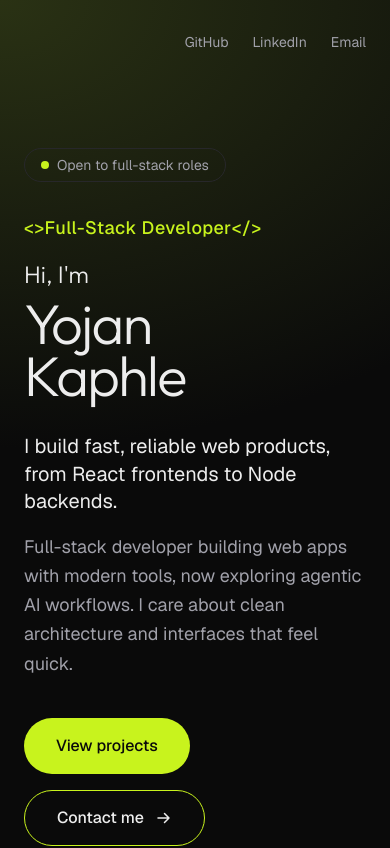
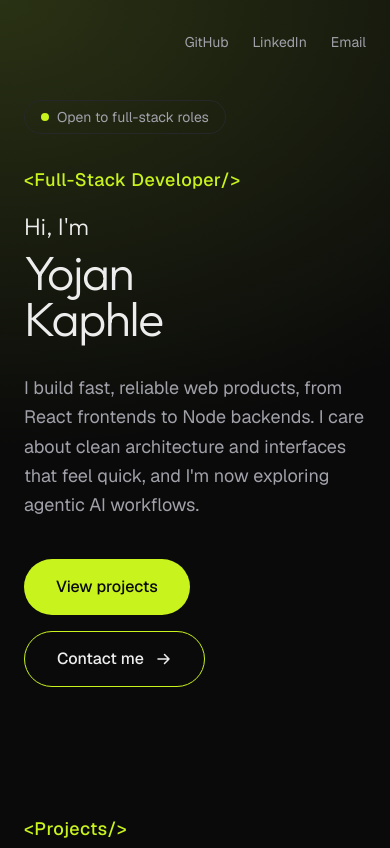
Before and after one commit to yozan21/portfolio, a Next.js app: page / in a window 390 px wide. Shown: the top 848 px of the page. Built offline with nearby package versions, Linux system fonts and the light colour scheme.

Commit message:
updated responsiveness of hero section

```diff
--- a/src/app/layout.tsx
+++ b/src/app/layout.tsx
@@ -24,18 +24,18 @@ const outfit = Outfit({
 export const metadata: Metadata = {
   metadataBase: new URL(site.url),
   title: site.name,
-  description: site.tagline,
+  description: site.description,
   openGraph: {
     type: "website",
     url: "/",
     siteName: site.name,
     title: site.name,
-    description: site.tagline,
+    description: site.description,
   },
   twitter: {
     card: "summary_large_image",
     title: site.name,
-    description: site.tagline,
+    description: site.description,
   },
 };
 
--- a/src/app/opengraph-image.tsx
+++ b/src/app/opengraph-image.tsx
@@ -1,9 +1,9 @@
-// Share preview image (LinkedIn, Slack, iMessage, X): name and tagline in the hero's layout, rendered at build time.
+// Share preview image (LinkedIn, Slack, iMessage, X): name and description in the hero's layout, rendered at build time.
 import { ImageResponse } from "next/og";
 import { site } from "@/content/site";
 import { loadFont } from "@/lib/loadFont";
 
-export const alt = `${site.name}. ${site.tagline}`;
+export const alt = `${site.name}. ${site.description}`;
 export const size = { width: 1200, height: 630 };
 export const contentType = "image/png";
 
@@ -43,7 +43,7 @@ export default async function Image() {
             </div>
           ))}
           <div style={{ marginTop: 40, fontSize: 34, lineHeight: 1.4, color: colors.muted, maxWidth: 820 }}>
-            {site.tagline}
+            {site.description}
           </div>
         </div>
       </div>
--- a/src/components/sections/Hero.tsx
+++ b/src/components/sections/Hero.tsx
@@ -1,11 +1,11 @@
-// Hero section: availability pill, eyebrow, greeting, name, tagline, summary, CTAs and contact links.
+// Hero section: contact links, then availability pill, eyebrow, greeting, name, summary and CTAs.
 import { site } from "@/content/site";
 
 export function Hero() {
   return (
     <section
       aria-labelledby="hero-title"
-      className="mx-auto flex min-h-svh w-full max-w-6xl flex-col justify-between gap-24 px-6 py-8 sm:px-10 sm:py-12"
+      className="mx-auto flex w-full max-w-6xl flex-col gap-12 px-6 pt-8 pb-8 sm:px-10 sm:pt-12 lg:gap-16"
     >
       <nav aria-label="Contact" className="self-end">
         <ul className="flex gap-6 text-sm text-muted">
@@ -28,7 +28,7 @@ export function Hero() {
         <p className="mt-4 font-heading text-2xl font-light sm:text-3xl">{site.greeting}</p>
         <h1
           id="hero-title"
-          className="mt-2 text-[clamp(3.5rem,14vw,10rem)] leading-[0.92] tracking-[-0.03em]"
+          className="mt-2 text-5xl leading-[0.95] tracking-[-0.03em] lg:text-6xl xl:text-[5rem]"
         >
           {site.name.split(" ").map((word) => (
             <span key={word} className="block">
@@ -37,8 +37,7 @@ export function Hero() {
           ))}
         </h1>
 
-        <p className="mt-8 max-w-[40ch] text-xl leading-snug sm:text-2xl">{site.tagline}</p>
-        <p className="mt-4 max-w-[60ch] text-lg leading-relaxed text-muted sm:text-xl">{site.summary}</p>
+        <p className="mt-8 max-w-[60ch] text-lg leading-relaxed text-muted sm:text-xl">{site.summary}</p>
 
         <div className="mt-10 flex flex-wrap gap-4">
           <a
--- a/src/components/ui/SectionHeading.tsx
+++ b/src/components/ui/SectionHeading.tsx
@@ -16,7 +16,7 @@ export function SectionHeading({ id, label, title, summary }: SectionHeadingProp
         {label}
         {"/>"}
       </p>
-      <h2 id={id} className="mt-4 text-4xl leading-[1.1] font-medium tracking-tight sm:text-5xl">
+      <h2 id={id} className="mt-4 text-4xl leading-[1.1] font-medium tracking-tight lg:text-5xl">
         {title}
       </h2>
       <p className="mt-6 max-w-[60ch] text-lg leading-relaxed text-muted sm:text-xl">{summary}</p>
--- a/src/content/site.ts
+++ b/src/content/site.ts
@@ -22,16 +22,16 @@ export const site = {
   /** Hero pill above the eyebrow; shown with an accent dot. */
   availability: "Open to full-stack roles",
   /** Hero eyebrow above the greeting. */
-  eyebrow: "<>Full-Stack Developer</>",
+  eyebrow: "<Full-Stack Developer/>",
   /** Hero line directly above the name. */
   greeting: "Hi, I'm",
   /** Full name, shown as the hero heading and the page title. */
   name: "Yojan Kaphle",
-  /** One-line pitch under the name; also the meta description and share-image text. */
-  tagline: "I build fast, reliable web products, from React frontends to Node backends.",
-  /** Longer hero paragraph under the tagline. */
+  /** Hero paragraph under the name. */
   summary:
-    "Full-stack developer building web apps with modern tools, now exploring agentic AI workflows. I care about clean architecture and interfaces that feel quick.",
+    "I build fast, reliable web products, from React frontends to Node backends. I care about clean architecture and interfaces that feel quick, and I'm now exploring agentic AI workflows.",
+  /** Short line for search results and the share image; not shown on the page. Keep under ~160 characters. */
+  description: "Full-stack developer building fast, reliable web products, from React frontends to Node backends.",
   /** Contact links shown in the hero nav. */
   contacts: [
     { label: "GitHub", href: "https://github.com/yozan21" },
```
